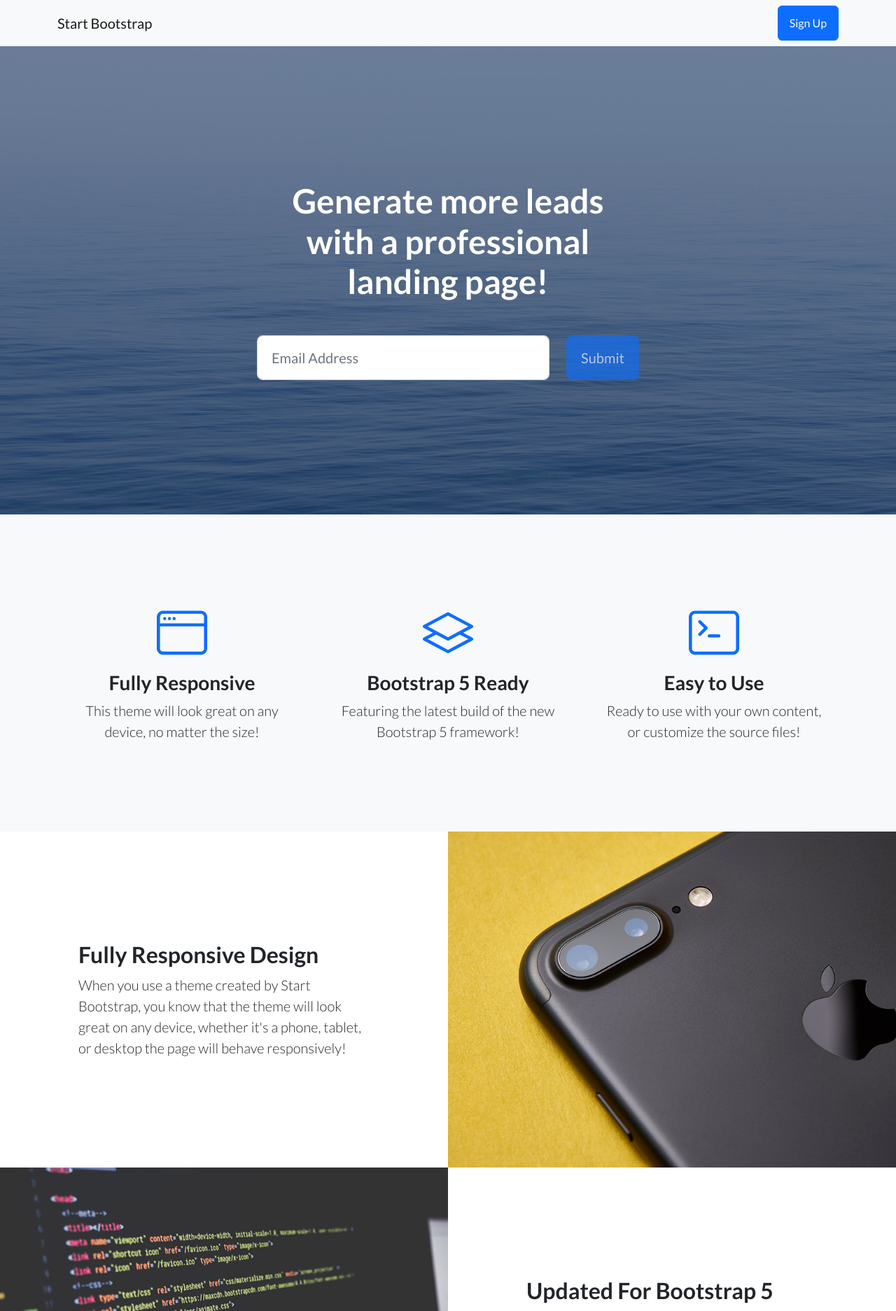
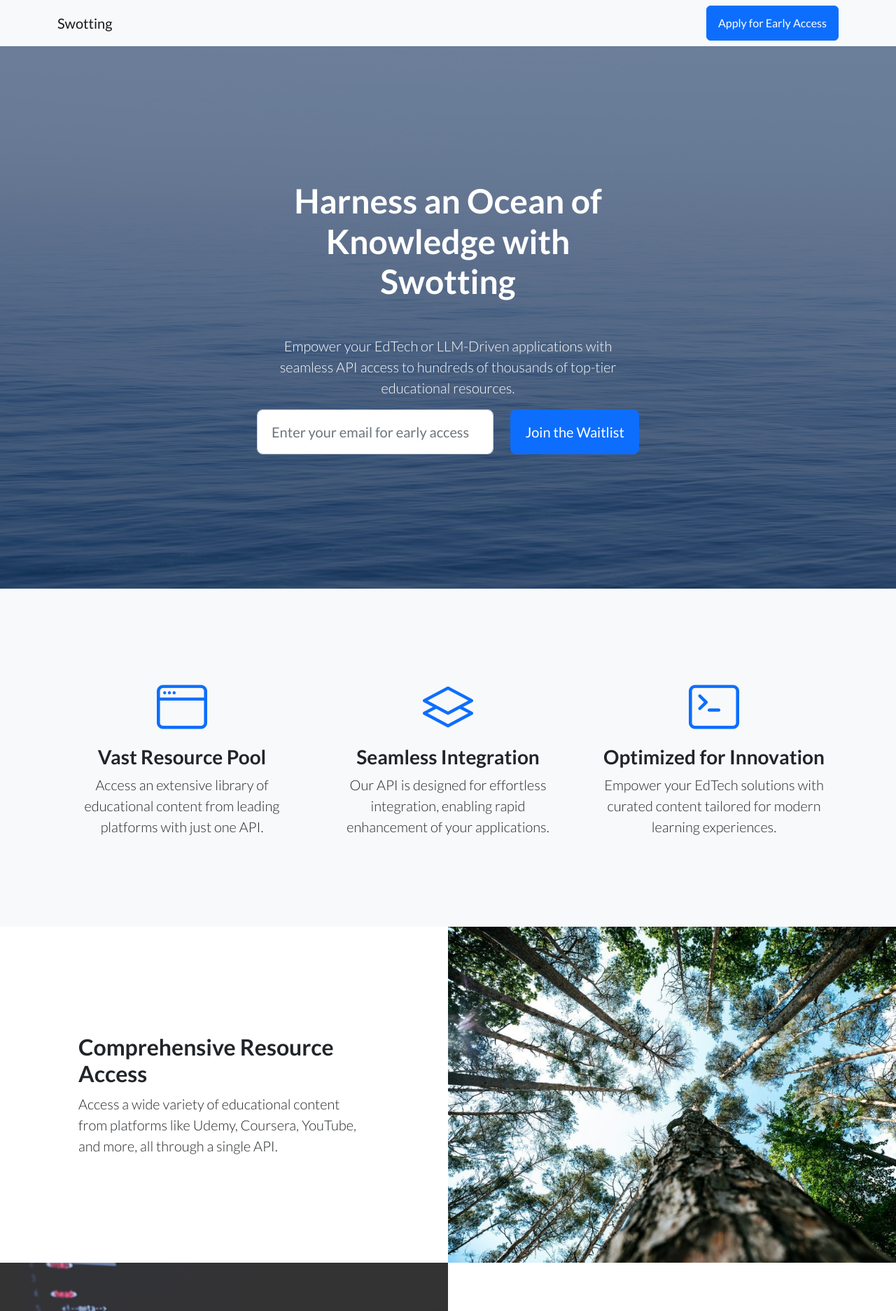
Before and after one commit to swottinglabs/swotting, a Django app: template core/templates/core/index.html in a window 1280 px wide. Shown: the top 1873 px of the page at 70% size. Run offline with Django 4.2, Linux system fonts and the light colour scheme; the template is opened without the code that fills it, so the values that code supplies are empty; some libraries are stand-ins or nearby versions.

Commit message:
Add waiting list, landing page, fixes

```diff
--- a/core/templates/core/index.html
+++ b/core/templates/core/index.html
@@ -2,26 +2,29 @@
 <html lang="en">
 <head>
     {% load static %}
-        <meta charset="utf-8" />
-        <meta name="viewport" content="width=device-width, initial-scale=1, shrink-to-fit=no" />
-        <meta name="description" content="" />
-        <meta name="author" content="" />
-        <title>Landing Page - Start Bootstrap Theme</title>
+    <meta charset="utf-8"/>
+    <meta name="viewport" content="width=device-width, initial-scale=1, shrink-to-fit=no"/>
+    <meta name="description"
+          content="Revolutionize your EdTech applications with Swotting's comprehensive API access to top-tier educational resources."/>
+    <meta name="author" content="Swotting Team"/>
+    <title>Swotting - Empowering Your EdTech Innovations</title>
     <!-- Favicon-->
-        <link rel="icon" type="image/x-icon" href="{% static 'core/assets/favicon.ico' %}" />
+    <link rel="icon" type="image/x-icon" href="{% static 'core/assets/favicon.ico' %}"/>
     <!-- Bootstrap icons-->
-        <link href="https://cdn.jsdelivr.net/npm/bootstrap-icons@1.5.0/font/bootstrap-icons.css" rel="stylesheet" type="text/css" />
+    <link href="https://cdn.jsdelivr.net/npm/bootstrap-icons@1.5.0/font/bootstrap-icons.css" rel="stylesheet"
+          type="text/css"/>
     <!-- Google fonts-->
-        <link href="https://fonts.googleapis.com/css?family=Lato:300,400,700,300italic,400italic,700italic" rel="stylesheet" type="text/css" />
+    <link href="https://fonts.googleapis.com/css?family=Lato:300,400,700,300italic,400italic,700italic" rel="stylesheet"
+          type="text/css"/>
     <!-- Core theme CSS (includes Bootstrap)-->
-        <link href="{% static 'core/css/styles.css' %}" rel="stylesheet" />
+    <link href="{% static 'core/css/styles.css' %}" rel="stylesheet"/>
 </head>
 <body>
 <!-- Navigation-->
 <nav class="navbar navbar-light bg-light static-top">
     <div class="container">
-                <a class="navbar-brand" href="#!">Start Bootstrap</a>
-                <a class="btn btn-primary" href="#signup">Sign Up</a>
+        <a class="navbar-brand" href="#!">Swotting</a>
+        <a class="btn btn-primary" href="#signup">Apply for Early Access</a>
     </div>
 </nav>
 <!-- Masthead-->
@@ -31,41 +34,35 @@
             <div class="col-xl-6">
                 <div class="text-center text-white">
                     <!-- Page heading-->
-                            <h1 class="mb-5">Generate more leads with a professional landing page!</h1>
-                            <!-- Signup form-->
-                            <!-- * * * * * * * * * * * * * * *-->
-                            <!-- * * SB Forms Contact Form * *-->
-                            <!-- * * * * * * * * * * * * * * *-->
-                            <!-- This form is pre-integrated with SB Forms.-->
-                            <!-- To make this form functional, sign up at-->
-                            <!-- https://startbootstrap.com/solution/contact-forms-->
-                            <!-- to get an API token!-->
-                            <form class="form-subscribe" id="contactForm" data-sb-form-api-token="API_TOKEN">
-                                <!-- Email address input-->
+                    <h1 class="mb-5">
+                        Harness an Ocean of Knowledge with Swotting
+                    </h1>
+                    <p class="lead">Empower your EdTech or LLM-Driven applications with seamless API access to hundreds
+                        of thousands of top-tier educational resources.</p>
+                    <!-- Top Form -->
+                    <form class="form-subscribe" id="contactFormTop" method="post" action="{% url 'join_waitlist' %}">
+                        {% csrf_token %}
                         <div class="row">
                             <div class="col">
-                                        <input class="form-control form-control-lg" id="emailAddress" type="email" placeholder="Email Address" data-sb-validations="required,email" />
-                                        <div class="invalid-feedback text-white" data-sb-feedback="emailAddress:required">Email Address is required.</div>
-                                        <div class="invalid-feedback text-white" data-sb-feedback="emailAddress:email">Email Address Email is not valid.</div>
+                                <input class="form-control form-control-lg" id="emailAddressTop" type="email"
+                                       name="email"
+                                       placeholder="Enter your email for early access" required/>
                             </div>
-                                    <div class="col-auto"><button class="btn btn-primary btn-lg disabled" id="submitButton" type="submit">Submit</button></div>
-                                </div>
-                                <!-- Submit success message-->
-                                <!---->
-                                <!-- This is what your users will see when the form-->
-                                <!-- has successfully submitted-->
-                                <div class="d-none" id="submitSuccessMessage">
-                                    <div class="text-center mb-3">
-                                        <div class="fw-bolder">Form submission successful!</div>
-                                        <p>To activate this form, sign up at</p>
-                                        <a class="text-white" href="https://startbootstrap.com/solution/contact-forms">https://startbootstrap.com/solution/contact-forms</a>
+                            <div class="col-auto">
+                                <button class="btn btn-primary btn-lg" id="submitButtonTop" type="submit">Join the
+                                    Waitlist
+                                </button>
                             </div>
                         </div>
-                                <!-- Submit error message-->
-                                <!---->
-                                <!-- This is what your users will see when there is-->
-                                <!-- an error submitting the form-->
-                                <div class="d-none" id="submitErrorMessage"><div class="text-center text-danger mb-3">Error sending message!</div></div>
+                        <div class="d-none" id="submitSuccessMessageTop">
+                            <div class="text-center mb-3">
+                                <div class="fw-bolder">Subscription successful!</div>
+                                <p>Welcome to the early access waitlist!</p>
+                            </div>
+                        </div>
+                        <div class="d-none" id="submitErrorMessageTop">
+                            <div class="text-center text-danger mb-3">Error joining waitlist!</div>
+                        </div>
                     </form>
                 </div>
             </div>
@@ -79,22 +76,25 @@
             <div class="col-lg-4">
                 <div class="features-icons-item mx-auto mb-5 mb-lg-0 mb-lg-3">
                     <div class="features-icons-icon d-flex"><i class="bi-window m-auto text-primary"></i></div>
-                            <h3>Fully Responsive</h3>
-                            <p class="lead mb-0">This theme will look great on any device, no matter the size!</p>
+                    <h3>Vast Resource Pool</h3>
+                    <p class="lead mb-0">Access an extensive library of educational content from leading platforms with
+                        just one API.</p>
                 </div>
             </div>
             <div class="col-lg-4">
                 <div class="features-icons-item mx-auto mb-5 mb-lg-0 mb-lg-3">
                     <div class="features-icons-icon d-flex"><i class="bi-layers m-auto text-primary"></i></div>
-                            <h3>Bootstrap 5 Ready</h3>
-                            <p class="lead mb-0">Featuring the latest build of the new Bootstrap 5 framework!</p>
+                    <h3>Seamless Integration</h3>
+                    <p class="lead mb-0">Our API is designed for effortless integration, enabling rapid enhancement of
+                        your applications.</p>
                 </div>
             </div>
             <div class="col-lg-4">
                 <div class="features-icons-item mx-auto mb-0 mb-lg-3">
                     <div class="features-icons-icon d-flex"><i class="bi-terminal m-auto text-primary"></i></div>
-                            <h3>Easy to Use</h3>
-                            <p class="lead mb-0">Ready to use with your own content, or customize the source files!</p>
+                    <h3>Optimized for Innovation</h3>
+                    <p class="lead mb-0">Empower your EdTech solutions with curated content tailored for modern learning
+                        experiences.</p>
                 </div>
             </div>
         </div>
@@ -104,24 +104,30 @@
 <section class="showcase">
     <div class="container-fluid p-0">
         <div class="row g-0">
-                    <div class="col-lg-6 order-lg-2 text-white showcase-img" style="background-image: url('{% static 'core/assets/img/bg-showcase-1.jpg' %}')"></div>
+            <div class="col-lg-6 order-lg-2 text-white showcase-img"
+                 style="background-image: url('{% static 'core/assets/img/bg-showcase-1-edit.jpg' %}')"></div>
             <div class="col-lg-6 order-lg-1 my-auto showcase-text">
-                        <h2>Fully Responsive Design</h2>
-                        <p class="lead mb-0">When you use a theme created by Start Bootstrap, you know that the theme will look great on any device, whether it's a phone, tablet, or desktop the page will behave responsively!</p>
+                <h2>Comprehensive Resource Access</h2>
+                <p class="lead mb-0">Access a wide variety of educational content from platforms like Udemy, Coursera,
+                    YouTube, and more, all through a single API.</p>
             </div>
         </div>
         <div class="row g-0">
-                    <div class="col-lg-6 text-white showcase-img" style="background-image: url('{% static 'core/assets/img/bg-showcase-2.jpg' %}')"></div>
+            <div class="col-lg-6 text-white showcase-img"
+                 style="background-image: url('{% static 'core/assets/img/bg-showcase-2.jpg' %}')"></div>
             <div class="col-lg-6 my-auto showcase-text">
-                        <h2>Updated For Bootstrap 5</h2>
-                        <p class="lead mb-0">Newly improved, and full of great utility classes, Bootstrap 5 is leading the way in mobile responsive web development! All of the themes on Start Bootstrap are now using Bootstrap 5!</p>
+                <h2>LLM-Driven Applications</h2>
+                <p class="lead mb-0">Leverage the power of Large Language Models to deliver personalized learning
+                    experiences.</p>
             </div>
         </div>
         <div class="row g-0">
-                    <div class="col-lg-6 order-lg-2 text-white showcase-img" style="background-image: url('{% static 'core/assets/img/bg-showcase-3.jpg' %}')"></div>
+            <div class="col-lg-6 order-lg-2 text-white showcase-img"
+                 style="background-image: url('{% static 'core/assets/img/bg-showcase-3.jpg' %}')"></div>
             <div class="col-lg-6 order-lg-1 my-auto showcase-text">
-                        <h2>Easy to Use & Customize</h2>
-                        <p class="lead mb-0">Landing Page is just HTML and CSS with a splash of SCSS for users who demand some deeper customization options. Out of the box, just add your content and images, and your new landing page will be ready to go!</p>
+                <h2>Simple, Efficient Integration</h2>
+                <p class="lead mb-0">Our API is built for developers, offering robust documentation and support to get
+                    you up and running quickly.</p>
             </div>
         </div>
     </div>
@@ -129,27 +135,33 @@
 <!-- Testimonials-->
 <section class="testimonials text-center bg-light">
     <div class="container">
-                <h2 class="mb-5">What people are saying...</h2>
+        <h2 class="mb-5">What Our Clients Say...</h2>
         <div class="row">
             <div class="col-lg-4">
                 <div class="testimonial-item mx-auto mb-5 mb-lg-0">
-                            <img class="img-fluid rounded-circle mb-3" src="{% static 'core/assets/img/testimonials-1.jpg' %}" alt="..." />
+                    <img class="img-fluid rounded-circle mb-3" src="{% static 'core/assets/img/testimonials-1.jpg' %}"
+                         alt="..."/>
                     <h5>Margaret E.</h5>
-                            <p class="font-weight-light mb-0">"This is fantastic! Thanks so much guys!"</p>
+                    <p class="font-weight-light mb-0">"Swotting has transformed the way we deliver content. The API
+                        integration was seamless and the support exceptional."</p>
                 </div>
             </div>
             <div class="col-lg-4">
                 <div class="testimonial-item mx-auto mb-5 mb-lg-0">
-                            <img class="img-fluid rounded-circle mb-3" src="{% static 'core/assets/img/testimonials-2.jpg' %}" alt="..." />
+                    <img class="img-fluid rounded-circle mb-3" src="{% static 'core/assets/img/testimonials-2.jpg' %}"
+                         alt="..."/>
                     <h5>Fred S.</h5>
-                            <p class="font-weight-light mb-0">"Bootstrap is amazing. I've been using it to create lots of super nice landing pages."</p>
+                    <p class="font-weight-light mb-0">"Our EdTech app's engagement skyrocketed thanks to the rich
+                        resources Swotting provides. Highly recommend!"</p>
                 </div>
             </div>
             <div class="col-lg-4">
                 <div class="testimonial-item mx-auto mb-5 mb-lg-0">
-                            <img class="img-fluid rounded-circle mb-3"  src="{% static 'core/assets/img/testimonials-3.jpg' %}" alt="..." />
+                    <img class="img-fluid rounded-circle mb-3" src="{% static 'core/assets/img/testimonials-3.jpg' %}"
+                         alt="..."/>
                     <h5>Sarah W.</h5>
-                            <p class="font-weight-light mb-0">"Thanks so much for making these free resources available to us!"</p>
+                    <p class="font-weight-light mb-0">"Swotting's API made it incredibly easy to enrich our educational
+                        platform with diverse content."</p>
                 </div>
             </div>
         </div>
@@ -160,41 +172,34 @@
     <div class="container position-relative">
         <div class="row justify-content-center">
             <div class="col-xl-6">
-                        <h2 class="mb-4">Ready to get started? Sign up now!</h2>
+                <h2 class="mb-4">Get Early Access to Swotting</h2>
+                <p class="lead">Join our waitlist now and be among the first to revolutionize your EdTech solutions with
+                    unparalleled access to educational resources.</p>
                 <!-- Signup form-->
-                        <!-- * * * * * * * * * * * * * * *-->
-                        <!-- * * SB Forms Contact Form * *-->
-                        <!-- * * * * * * * * * * * * * * *-->
-                        <!-- This form is pre-integrated with SB Forms.-->
-                        <!-- To make this form functional, sign up at-->
-                        <!-- https://startbootstrap.com/solution/contact-forms-->
-                        <!-- to get an API token!-->
-                        <form class="form-subscribe" id="contactFormFooter" data-sb-form-api-token="API_TOKEN">
-                            <!-- Email address input-->
+                <!-- Bottom Form -->
+                <form class="form-subscribe" id="contactFormBottom" method="post" action="{% url 'join_waitlist' %}">
+                    {% csrf_token %}
                     <div class="row">
                         <div class="col">
-                                    <input class="form-control form-control-lg" id="emailAddressBelow" type="email" placeholder="Email Address" data-sb-validations="required,email" />
-                                    <div class="invalid-feedback text-white" data-sb-feedback="emailAddressBelow:required">Email Address is required.</div>
-                                    <div class="invalid-feedback text-white" data-sb-feedback="emailAddressBelow:email">Email Address Email is not valid.</div>
+                            <input class="form-control form-control-lg" id="emailAddressBottom" type="email"
+                                   name="email"
+                                   placeholder="Enter your email for early access" required/>
                         </div>
-                                <div class="col-auto"><button class="btn btn-primary btn-lg disabled" id="submitButton" type="submit">Submit</button></div>
-                            </div>
-                            <!-- Submit success message-->
-                            <!---->
-                            <!-- This is what your users will see when the form-->
-                            <!-- has successfully submitted-->
-                            <div class="d-none" id="submitSuccessMessage">
-                                <div class="text-center mb-3">
-                                    <div class="fw-bolder">Form submission successful!</div>
-                                    <p>To activate this form, sign up at</p>
-                                    <a class="text-white" href="https://startbootstrap.com/solution/contact-forms">https://startbootstrap.com/solution/contact-forms</a>
+                        <div class="col-auto">
+                            <button class="btn btn-primary btn-lg" id="submitButtonBottom" type="submit">Join the
+                                Waitlist
+                            </button>
                         </div>
                     </div>
-                            <!-- Submit error message-->
-                            <!---->
-                            <!-- This is what your users will see when there is-->
-                            <!-- an error submitting the form-->
-                            <div class="d-none" id="submitErrorMessage"><div class="text-center text-danger mb-3">Error sending message!</div></div>
+                    <div class="d-none" id="submitSuccessMessageBottom">
+                        <div class="text-center mb-3">
+                            <div class="fw-bolder">Subscription successful!</div>
+                            <p>Welcome to the early access waitlist!</p>
+                        </div>
+                    </div>
+                    <div class="d-none" id="submitErrorMessageBottom">
+                        <div class="text-center text-danger mb-3">Error joining waitlist!</div>
+                    </div>
                 </form>
             </div>
         </div>
@@ -214,7 +219,7 @@
                     <li class="list-inline-item">⋅</li>
                     <li class="list-inline-item"><a href="#!">Privacy Policy</a></li>
                 </ul>
-                        <p class="text-muted small mb-4 mb-lg-0">&copy; Your Website 2023. All Rights Reserved.</p>
+                <p class="text-muted small mb-4 mb-lg-0">&copy; Swotting 2024. All Rights Reserved.</p>
             </div>
             <div class="col-lg-6 h-100 text-center text-lg-end my-auto">
                 <ul class="list-inline mb-0">
@@ -235,11 +240,41 @@
 <!-- Bootstrap core JS-->
 <script src="https://cdn.jsdelivr.net/npm/bootstrap@5.2.3/dist/js/bootstrap.bundle.min.js"></script>
 <!-- Core theme JS-->
-        <script src="{% static 'core/js/scripts.js' %}" ></script>
-        <!-- * * * * * * * * * * * * * * * * * * * * * * * * * * * * * * * * * * * * * * * *-->
-        <!-- * *                               SB Forms JS                               * *-->
-        <!-- * * Activate your form at https://startbootstrap.com/solution/contact-forms * *-->
-        <!-- * * * * * * * * * * * * * * * * * * * * * * * * * * * * * * * * * * * * * * * *-->
+<script src="{% static 'core/js/scripts.js' %}"></script>
+<!-- SB Forms JS-->
 <script src="https://cdn.startbootstrap.com/sb-forms-latest.js"></script>
+
+<script>
+    function handleFormSubmission(formId, successMessageId, errorMessageId) {
+        document.getElementById(formId).addEventListener('submit', function(event) {
+            event.preventDefault();
+            var form = event.target;
+            var formData = new FormData(form);
+            fetch(form.action, {
+                method: form.method,
+                body: formData,
+                headers: {
+                    'X-CSRFToken': form.querySelector('[name=csrfmiddlewaretoken]').value,
+                },
+            })
+            .then(response => response.json())
+            .then(data => {
+                if (data.message === 'Subscription successful!') {
+                    document.getElementById(successMessageId).classList.remove('d-none');
+                } else {
+                    document.getElementById(errorMessageId).classList.remove('d-none');
+                }
+            })
+            .catch(error => {
+                document.getElementById(errorMessageId).classList.remove('d-none');
+            });
+        });
+    }
+
+    handleFormSubmission('contactFormTop', 'submitSuccessMessageTop', 'submitErrorMessageTop');
+    handleFormSubmission('contactFormBottom', 'submitSuccessMessageBottom', 'submitErrorMessageBottom');
+</script>
+
+
 </body>
 </html>
--- a/core/urls.py
+++ b/core/urls.py
@@ -10,6 +10,6 @@ urlpatterns = [
     path('courses/<int:id>', views.DigitalLearningResourceDetailView.as_view(), name='course'),
 
     # Landing page
+    path('join-waitlist/', views.join_waitlist, name='join_waitlist'),
     path('', TemplateView.as_view(template_name="core/index.html"), name='index'),
-
 ]
```
Also changed, not shown: core/admin.py (+11 -0 lines), core/forms.py (added, +7 -0 lines), core/models.py (+8 -0 lines), core/templates/core/template.html (added, +245 -0 lines), core/views.py (+16 -0 lines), swotting/settings.py (+9 -9 lines), core/migrations/0003_waitlistentry.py (added), core/static/core/assets/img/bg-showcase-1-edit.jpg (added), core/static/core/assets/img/bg-showcase-1.jpg (deleted). Lines whose indentation alone changed are shown as unchanged.
